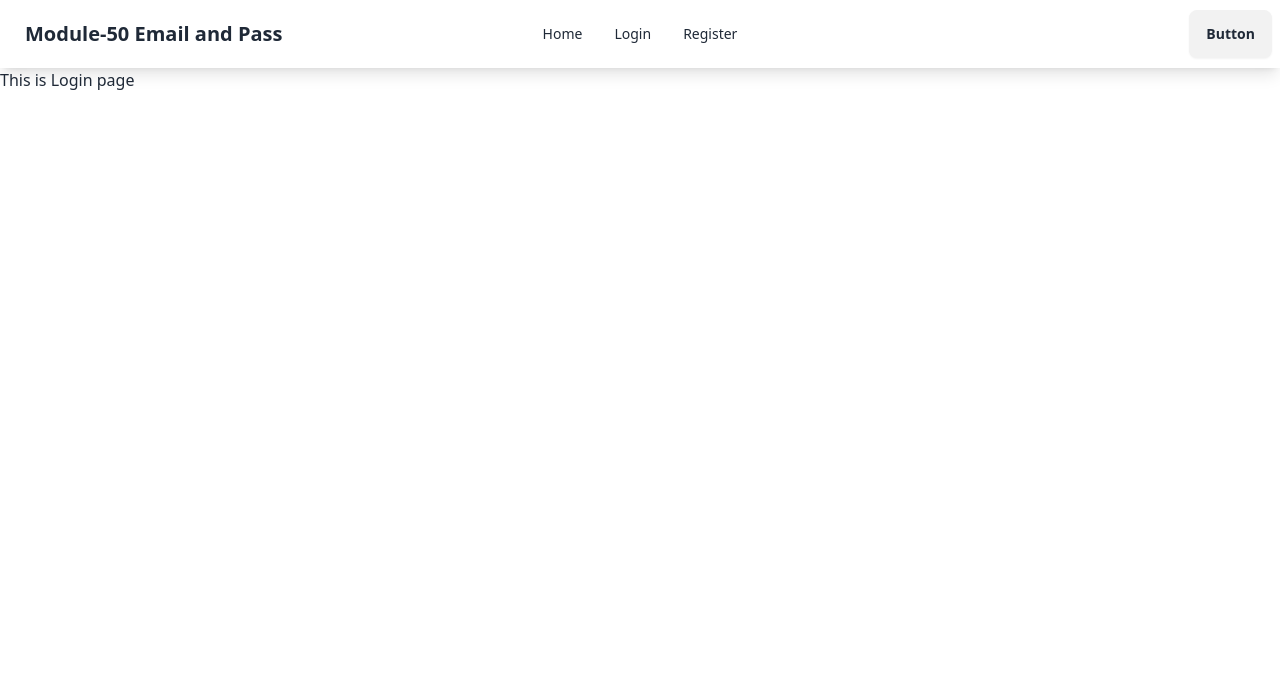
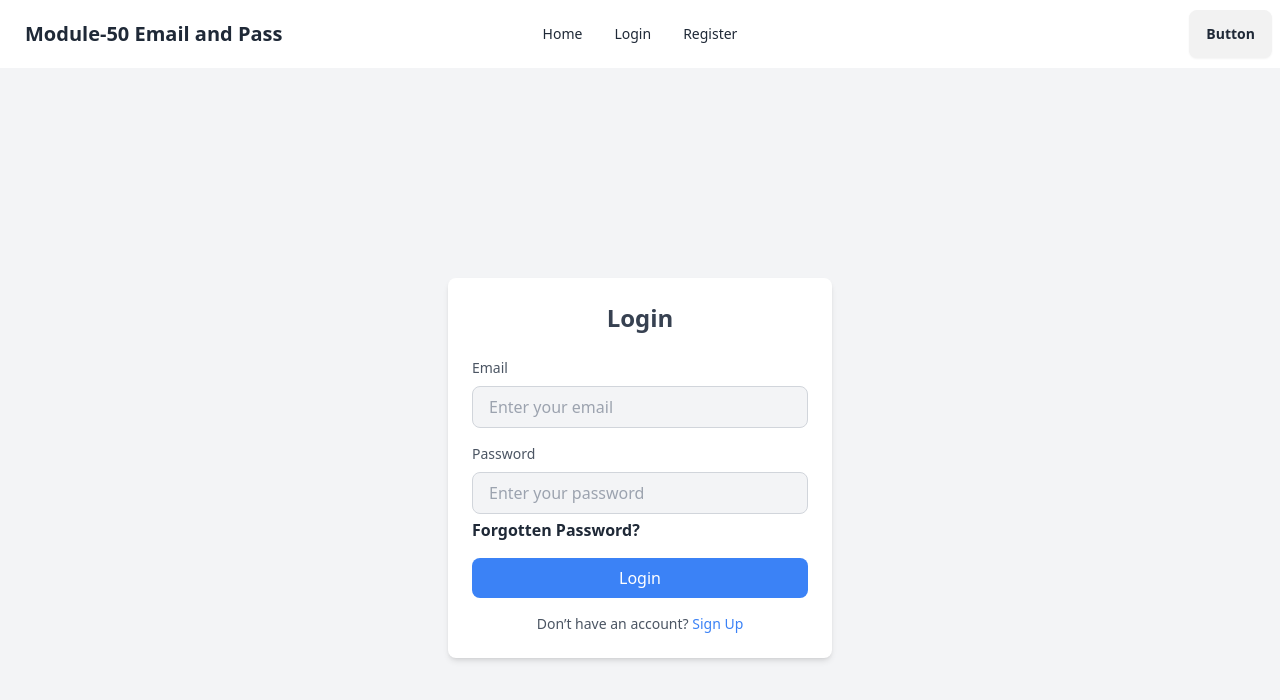
Before and after one commit to md-mostafiz181/Module-50-Email-Pass, a React (Vite) app: page /login in a window 1280 px wide. Shown: the top 700 px of the page. Built offline with nearby package versions, Linux system fonts and the light colour scheme.

Commit message:
added login functionality

```diff
--- a/src/components/Login/Login.jsx
+++ b/src/components/Login/Login.jsx
@@ -1,9 +1,95 @@
+import { signInWithEmailAndPassword } from "firebase/auth/cordova";
+import auth from "../../Firebase/Firebase.config";
+import { useState } from "react";
 
 
 const Login = () => {
+
+    const [loginError, setLoginError]=useState("");
+      const [success, setSuccess]= useState("")
+
+    const handleLogin = e =>{
+        e.preventDefault()
+        const email = e.target.email.value;
+        const password=e.target.password.value;
+        console.log(email,password)
+
+        signInWithEmailAndPassword(auth,email,password)
+        .then((result)=>{
+            const loggedUser = result.user;
+            console.log(loggedUser)
+            setSuccess("User login successful.")
+        })
+        .catch(error=>{
+            console.log(error.message)
+            setLoginError(error.message)
+        })
+    }
     return (
         <div>
-            <h1>This is Login page</h1>
+          <div className="flex items-center justify-center min-h-screen bg-gray-100">
+      <div className="w-full max-w-sm p-6 bg-white rounded-lg shadow-md">
+        <h2 className="text-2xl font-bold text-center text-gray-700">Login</h2>
+        <form onSubmit={handleLogin} className="mt-6">
+          {/* Email Field */}
+          <div className="mb-4">
+            <label
+              htmlFor="email"
+              className="block text-sm font-medium text-gray-600"
+            >
+              Email
+            </label>
+            <input
+              type="email"
+              name="email"
+              id="email"
+              placeholder="Enter your email"
+              className="w-full px-4 py-2 mt-2 text-gray-700 bg-gray-100 border border-gray-300 rounded-lg focus:ring-2 focus:ring-blue-500 focus:outline-none"
+            />
+          </div>
+          {/* Password Field */}
+          <div className="mb-4">
+            <label
+              htmlFor="password"
+              className="block text-sm font-medium text-gray-600"
+            >
+              Password
+            </label>
+            <input
+              type="password"
+              id="password"
+              name="password"
+              placeholder="Enter your password"
+              className="w-full px-4 py-2 mt-2 text-gray-700 bg-gray-100 border border-gray-300 rounded-lg focus:ring-2 focus:ring-blue-500 focus:outline-none"
+            />
+            <button className="mt-1 font-bold">Forgotten Password?</button>
+          </div>
+
+          <div>
+            {
+                loginError && <p className="text-red-500">{loginError}</p>
+            }
+            {
+                success && <p className="text-green-600">{success}</p>
+            }
+          </div>
+          {/* Submit Button */}
+          <button
+            type="submit"
+            className="w-full px-4 py-2 text-white bg-blue-500 rounded-lg hover:bg-blue-600 focus:outline-none focus:ring-2 focus:ring-blue-500"
+          >
+            Login
+          </button>
+        </form>
+        {/* Footer */}
+        <p className="mt-4 text-sm text-center text-gray-600">
+          Don’t have an account?{' '}
+          <a href="/register" className="text-blue-500 hover:underline">
+            Sign Up
+          </a>
+        </p>
+      </div>
+    </div>
         </div>
     );
 };
--- a/src/components/Register/Register.jsx
+++ b/src/components/Register/Register.jsx
@@ -1,11 +1,13 @@
 import { createUserWithEmailAndPassword } from "firebase/auth/cordova";
 import auth from "../../Firebase/Firebase.config";
 import { useState } from "react";
+
 
 const Register = () => {
 
   const [registerError, setRegisterError]=useState("");
   const [success, setSuccess]= useState("")
+  const [show,setShow]=useState(false)
 
   const handleRegister = e =>{
     e.preventDefault();
@@ -38,6 +40,8 @@ const Register = () => {
       console.log(error.message)
       setRegisterError(error.message)
     })
+
+
 
 
   }
@@ -87,12 +91,18 @@ const Register = () => {
                 Password
               </label>
               <input
-                type="password"
+                type={show ? "text" : "password"}
                 name="password"
                 id="password"
                 placeholder="Enter your password"
                 className="w-full px-4 py-2 mt-1 text-gray-700 bg-gray-100 border rounded-lg focus:outline-none focus:ring focus:ring-blue-300"
               />
+              <div className="showbtn">
+              <span className="btn" onClick={()=>setShow(!show)}>
+                show password
+              </span>
+              </div>
+
 
               <div className="mt-3">
               <input type="checkbox" name="terms" id="terms" />
@@ -116,6 +126,8 @@ const Register = () => {
               Register
             </button>
           </form>
+
+          <p>Already have an account? please <a href="/login" className="font-bold uppercase text-blue-600">Login</a> </p>
         </div>
       </div>
     </div>
```
